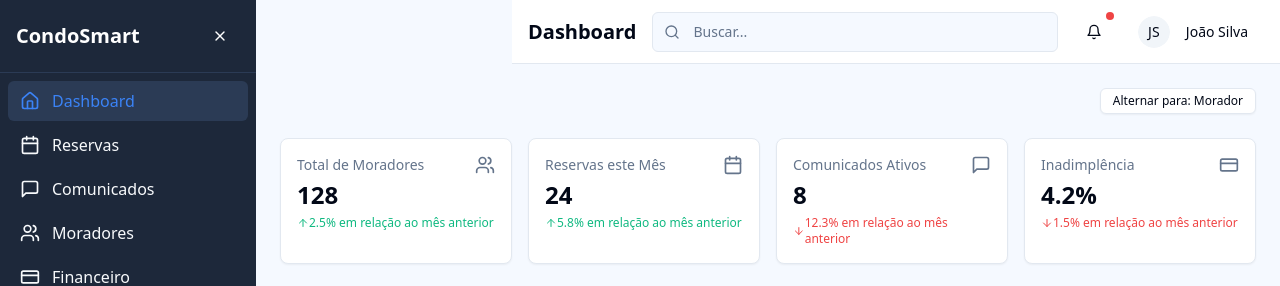
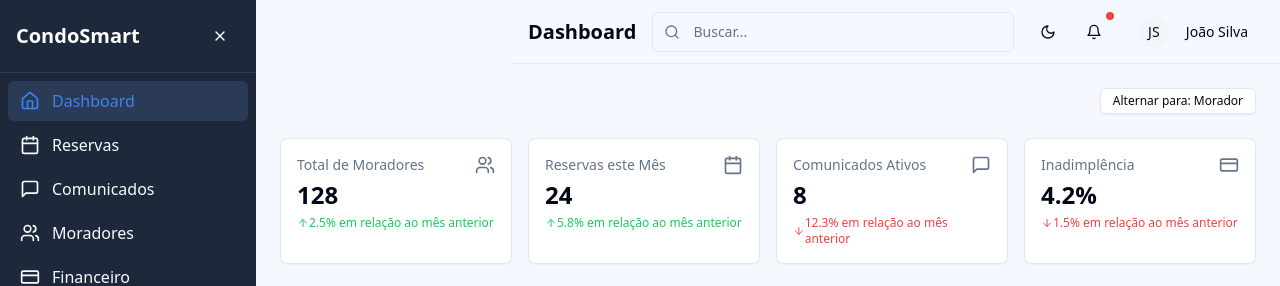
Before and after one commit to JSs-DEVELOPER/condo-smart-hub, a React (Vite) app: page / in a window 1280 px wide. Shown: the top 286 px of the page. Built offline with nearby package versions, Linux system fonts and the light colour scheme.

Commit message:
feat: Implement dark mode
Adds dark mode functionality to the application.

```diff
--- a/src/App.tsx
+++ b/src/App.tsx
@@ -1,8 +1,10 @@
+
 import { Toaster } from "@/components/ui/toaster";
 import { Toaster as Sonner } from "@/components/ui/sonner";
 import { TooltipProvider } from "@/components/ui/tooltip";
 import { QueryClient, QueryClientProvider } from "@tanstack/react-query";
 import { BrowserRouter, Routes, Route } from "react-router-dom";
+import { ThemeProvider } from "@/components/theme/ThemeProvider";
 import Index from "./pages/Index";
 import NotFound from "./pages/NotFound";
 
@@ -10,6 +12,7 @@ const queryClient = new QueryClient();
 
 const App = () => (
   <QueryClientProvider client={queryClient}>
+    <ThemeProvider>
       <TooltipProvider>
         <Toaster />
         <Sonner />
@@ -21,6 +24,7 @@ const App = () => (
           </Routes>
         </BrowserRouter>
       </TooltipProvider>
+    </ThemeProvider>
   </QueryClientProvider>
 );
 
--- a/src/components/dashboard/StatCard.tsx
+++ b/src/components/dashboard/StatCard.tsx
@@ -25,7 +25,7 @@ const StatCard = ({ title, value, icon, change, className }: StatCardProps) => {
       {hasChange && (
         <div className={cn(
           "flex items-center text-xs",
-          isPositive ? "text-condo-green" : "text-condo-red"
+          isPositive ? "text-green-500" : "text-red-500"
         )}>
           {isPositive ? <ArrowUp size={12} /> : <ArrowDown size={12} />}
           <span>{Math.abs(change)}% em relação ao mês anterior</span>
--- a/src/components/layout/Header.tsx
+++ b/src/components/layout/Header.tsx
@@ -12,6 +12,7 @@ import {
   DropdownMenuTrigger,
 } from '@/components/ui/dropdown-menu';
 import { Avatar, AvatarFallback, AvatarImage } from '@/components/ui/avatar';
+import { ThemeToggle } from '@/components/theme/ThemeToggle';
 
 interface HeaderProps {
   title: string;
@@ -23,7 +24,7 @@ interface HeaderProps {
 
 const Header = ({ title, userName, userInitials, userRole, sidebarCollapsed }: HeaderProps) => {
   return (
-    <header className={`bg-white border-b border-border h-16 flex items-center justify-between px-4 sticky top-0 z-10 transition-all ${sidebarCollapsed ? 'ml-16' : 'ml-64'}`}>
+    <header className={`bg-background border-b border-border h-16 flex items-center justify-between px-4 sticky top-0 z-10 transition-all ${sidebarCollapsed ? 'ml-16' : 'ml-64'}`}>
       <div>
         <h1 className="text-xl font-semibold">{title}</h1>
       </div>
@@ -37,6 +38,8 @@ const Header = ({ title, userName, userInitials, userRole, sidebarCollapsed }: H
       </div>
 
       <div className="flex items-center gap-2">
+        <ThemeToggle />
+
         <DropdownMenu>
           <DropdownMenuTrigger asChild>
             <Button variant="ghost" size="icon" className="relative">
--- /dev/null
+++ b/src/components/theme/ThemeProvider.tsx
@@ -0,0 +1,53 @@
+
+import React, { createContext, useContext, useEffect, useState } from 'react';
+
+type Theme = 'light' | 'dark';
+
+interface ThemeContextType {
+  theme: Theme;
+  setTheme: (theme: Theme) => void;
+  toggleTheme: () => void;
+}
+
+const ThemeContext = createContext<ThemeContextType | undefined>(undefined);
+
+export function ThemeProvider({ children }: { children: React.ReactNode }) {
+  const [theme, setTheme] = useState<Theme>(() => {
+    // Check if user has already set a preference
+    if (typeof window !== 'undefined') {
+      const savedTheme = localStorage.getItem('theme') as Theme;
+      if (savedTheme) return savedTheme;
+
+      // Check user's system preference
+      const prefersDark = window.matchMedia('(prefers-color-scheme: dark)').matches;
+      return prefersDark ? 'dark' : 'light';
+    }
+    return 'light';
+  });
+
+  useEffect(() => {
+    // Update data-theme attribute on document.documentElement when theme changes
+    const root = document.documentElement;
+    root.classList.remove('light', 'dark');
+    root.classList.add(theme);
+    localStorage.setItem('theme', theme);
+  }, [theme]);
+
+  const toggleTheme = () => {
+    setTheme(prevTheme => prevTheme === 'light' ? 'dark' : 'light');
+  };
+
+  return (
+    <ThemeContext.Provider value={{ theme, setTheme, toggleTheme }}>
+      {children}
+    </ThemeContext.Provider>
+  );
+}
+
+export const useTheme = (): ThemeContextType => {
+  const context = useContext(ThemeContext);
+  if (context === undefined) {
+    throw new Error('useTheme must be used within a ThemeProvider');
+  }
+  return context;
+};
--- /dev/null
+++ b/src/components/theme/ThemeToggle.tsx
@@ -0,0 +1,35 @@
+
+import React from 'react';
+import { Moon, Sun } from 'lucide-react';
+import { Button } from '@/components/ui/button';
+import { useTheme } from './ThemeProvider';
+import { Tooltip, TooltipContent, TooltipProvider, TooltipTrigger } from '@/components/ui/tooltip';
+
+export function ThemeToggle() {
+  const { theme, toggleTheme } = useTheme();
+
+  return (
+    <TooltipProvider>
+      <Tooltip>
+        <TooltipTrigger asChild>
+          <Button
+            variant="ghost"
+            size="icon"
+            onClick={toggleTheme}
+            className="h-9 w-9 rounded-md"
+          >
+            {theme === 'light' ? (
+              <Moon className="h-5 w-5" />
+            ) : (
+              <Sun className="h-5 w-5" />
+            )}
+            <span className="sr-only">Alternar tema</span>
+          </Button>
+        </TooltipTrigger>
+        <TooltipContent>
+          <p>Alternar para modo {theme === 'light' ? 'escuro' : 'claro'}</p>
+        </TooltipContent>
+      </Tooltip>
+    </TooltipProvider>
+  );
+}
--- a/src/index.css
+++ b/src/index.css
@@ -73,6 +73,15 @@
     --border: 217.2 32.6% 17.5%;
     --input: 217.2 32.6% 17.5%;
     --ring: 212.7 26.8% 83.9%;
+
+    --sidebar-background: 222.2 47.4% 11.2%;
+    --sidebar-foreground: 210 40% 98%;
+    --sidebar-primary: 217 91.2% 59.8%;
+    --sidebar-primary-foreground: 0 0% 100%;
+    --sidebar-accent: 223 47.4% 15%;
+    --sidebar-accent-foreground: 210 40% 98%;
+    --sidebar-border: 223 47.4% 15%;
+    --sidebar-ring: 217.2 91.2% 59.8%;
   }
 }
 
@@ -88,7 +97,7 @@
 
 @layer components {
   .condo-card {
-    @apply bg-white rounded-lg border border-border shadow-sm p-6;
+    @apply bg-card rounded-lg border border-border shadow-sm p-6;
   }
 
   .condo-section-title {
@@ -96,7 +105,7 @@
   }
 
   .condo-stat-card {
-    @apply flex flex-col gap-1 bg-white rounded-lg border border-border p-4 shadow-sm;
+    @apply flex flex-col gap-1 bg-card rounded-lg border border-border p-4 shadow-sm;
   }
 
   .condo-nav-item {
```
Also changed, not shown: src/components/sections/ActivityItem.ts (added, +10 -0 lines). Lines whose indentation alone changed are shown as unchanged.
